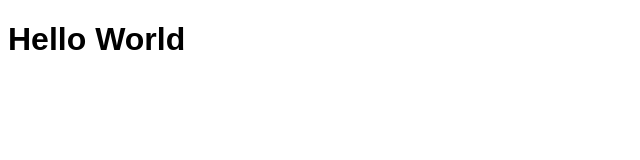
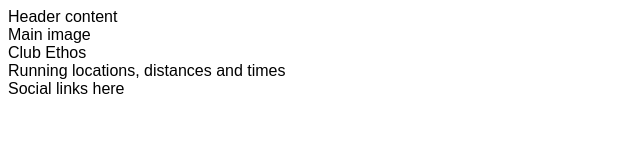
Before and after one commit to rumanaafaz16/love-running, a plain HTML site: page index.html in a window 1280 px wide. Shown: the whole page, without its empty margins (0-640 px from the left). Drawn offline with Linux system fonts and the light colour scheme.

Commit message:
Updated by Rumana

```diff
--- a/index.html
+++ b/index.html
@@ -10,6 +10,20 @@
     <title>Love Running</title>
 </head>
 <body>
-    <h1>Hello World </h1>
+    <header>
+        Header content
+    </header>
+    <section>
+        Main image
+    </section>
+    <section>
+        Club Ethos
+    </section>
+    <section>
+        Running locations, distances and times
+    </section>
+    <footer>
+        Social links here
+    </footer>
 </body>
 </html>
```
